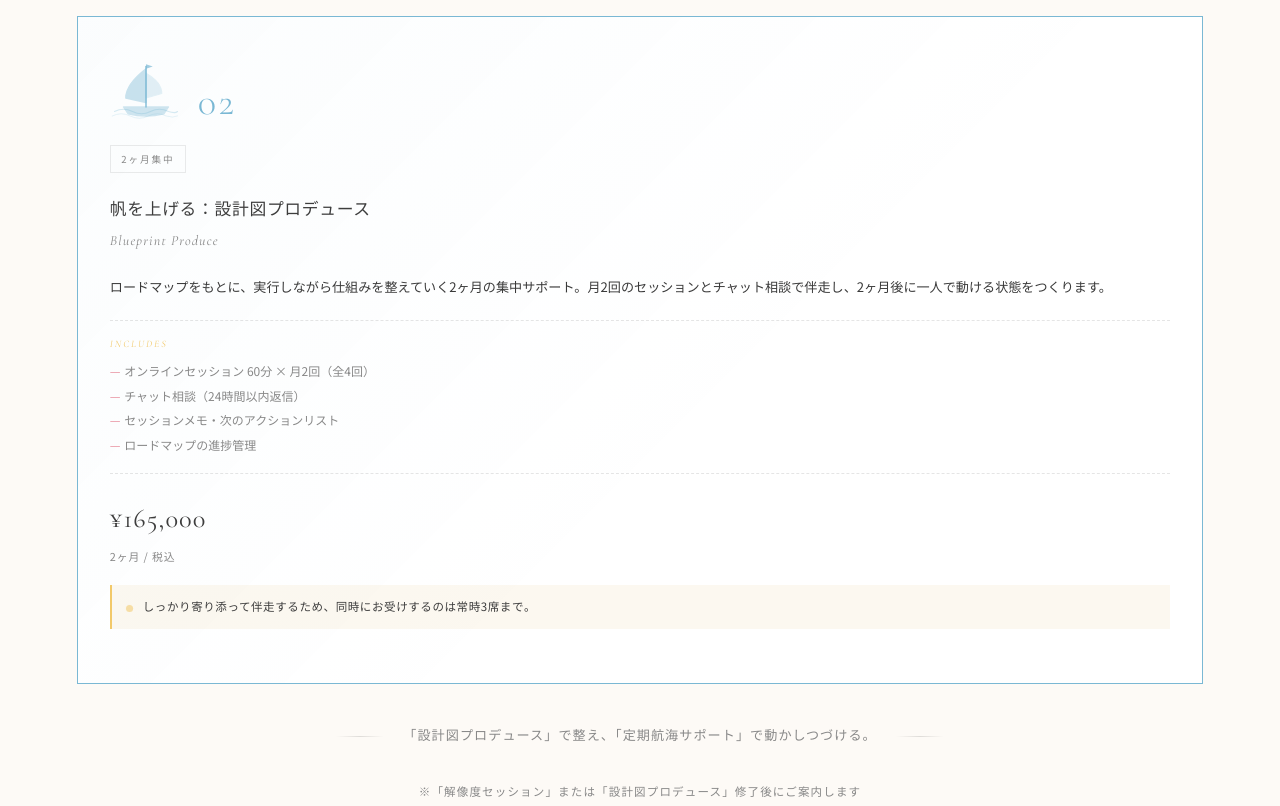
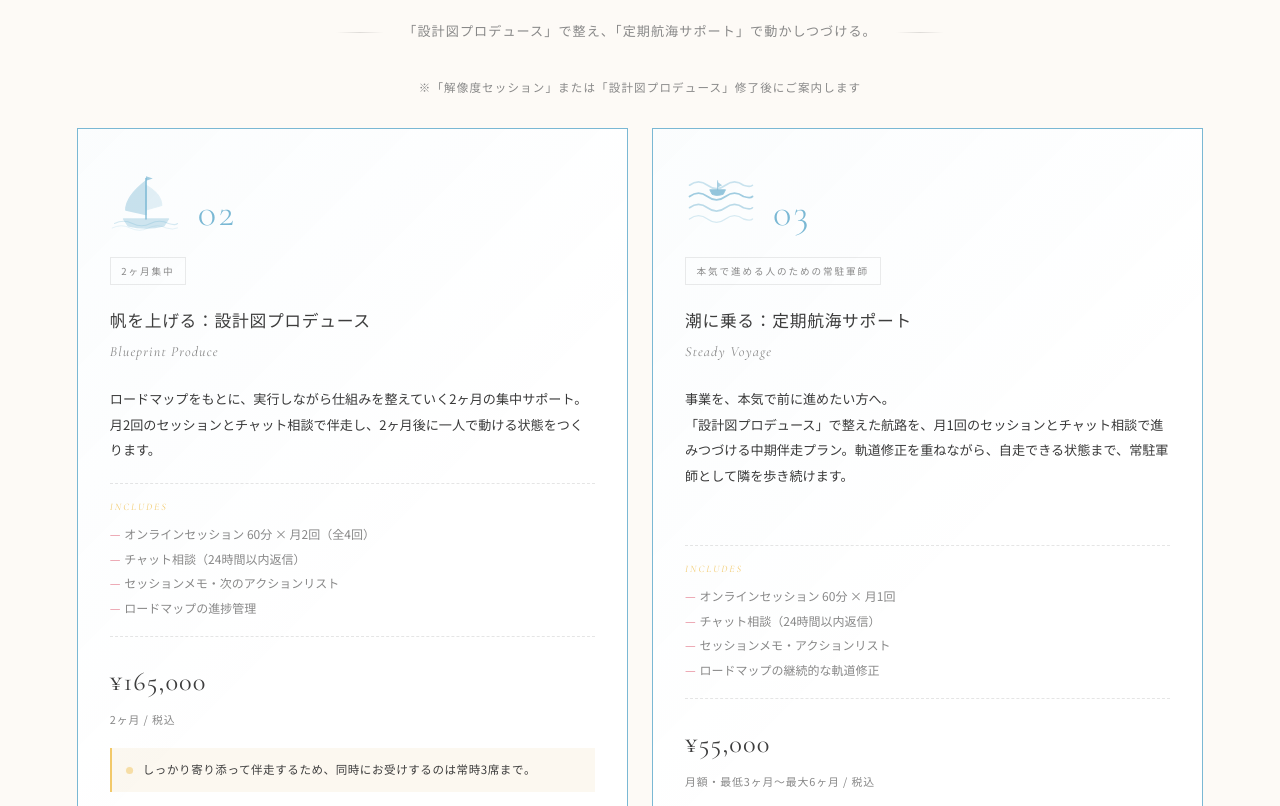
Before and after one commit to mmaeda0502-Irodori/irodori-and-co-site, a plain HTML site: page index.html in a window 1280 px wide. Shown: the part 4160-4966 px from the top of the page. Drawn offline with nearby package versions, Linux system fonts and the light colour scheme.

Commit message:
Add files via upload

```diff
--- a/index.html
+++ b/index.html
@@ -1356,8 +1356,16 @@ footer {
         <span class="svc-group-jp">伴走プラン</span>
       </div>
 
-      <!-- ② フル幅 -->
-      <div class="svc-cards one-col" style="margin-bottom:1.5rem;">
+      <!-- ②→③の繋ぎ（上に移動） -->
+      <div class="svc-bridge">
+        <span class="svc-bridge-line"></span>
+        <p class="svc-bridge-text">「設計図プロデュース」で整え、「定期航海サポート」で動かしつづける。</p>
+        <span class="svc-bridge-line"></span>
+      </div>
+      <p style="text-align:center;font-size:.72rem;color:var(--muted);letter-spacing:.1em;margin-bottom:1.8rem;">※「解像度セッション」または「設計図プロデュース」修了後にご案内します</p>
+
+      <!-- ②③ 横並び -->
+      <div class="svc-cards two-col">
         <div class="svc-card card-feature-blue">
           <div class="svc-card-head">
             <div class="svc-card-num n-blue">
@@ -1401,18 +1409,6 @@ footer {
             <span>しっかり寄り添って伴走するため、同時にお受けするのは<strong>常時3席まで</strong>。</span>
           </div>
         </div>
-      </div>
-
-      <!-- ②→③の繋ぎ -->
-      <div class="svc-bridge">
-        <span class="svc-bridge-line"></span>
-        <p class="svc-bridge-text">「設計図プロデュース」で整え、「定期航海サポート」で動かしつづける。</p>
-        <span class="svc-bridge-line"></span>
-      </div>
-      <p style="text-align:center;font-size:.72rem;color:var(--muted);letter-spacing:.1em;margin-bottom:1.8rem;">※「解像度セッション」または「設計図プロデュース」修了後にご案内します</p>
-
-      <!-- ③ フル幅 -->
-      <div class="svc-cards one-col">
 
         <!-- ③ 潮に乗る -->
         <div class="svc-card card-feature-blue">
```
